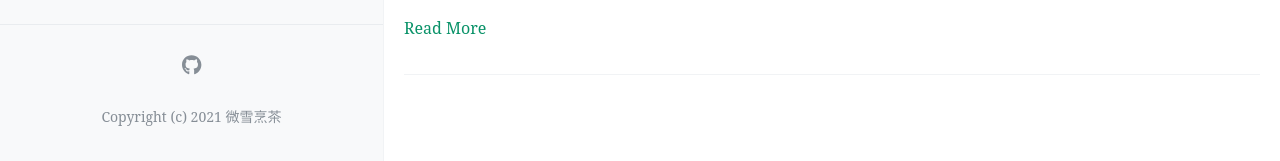
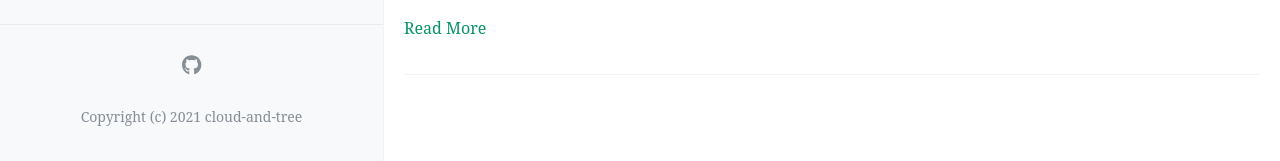
Before and after one commit to windtxt/cloud-and-tree, a Jekyll site: the page built from index.html, in a window 1280 px wide and 954 px high. Shown: the part 790-951 px from the top of the window. Built offline with Jekyll 4.4.1, drawn with Linux system fonts in a browser that asks for light colours; the list of posts is cut into pages by our own code; comment, search, counter and statistics services are not loaded.

Commit message:
Update _config.yml

```diff
--- a/_config.yml
+++ b/_config.yml
@@ -66,7 +66,7 @@ footer-links:
   youtube: # channel/<your_long_string> or user/<user-name>
 
 # 站点页脚的文字
-footer-text: Copyright (c) 2021 微雪烹茶
+footer-text: Copyright (c) 2021 cloud-and-tree
 
 #
 # 评论，注意，请不要同时添加多种不同的评论区
```
